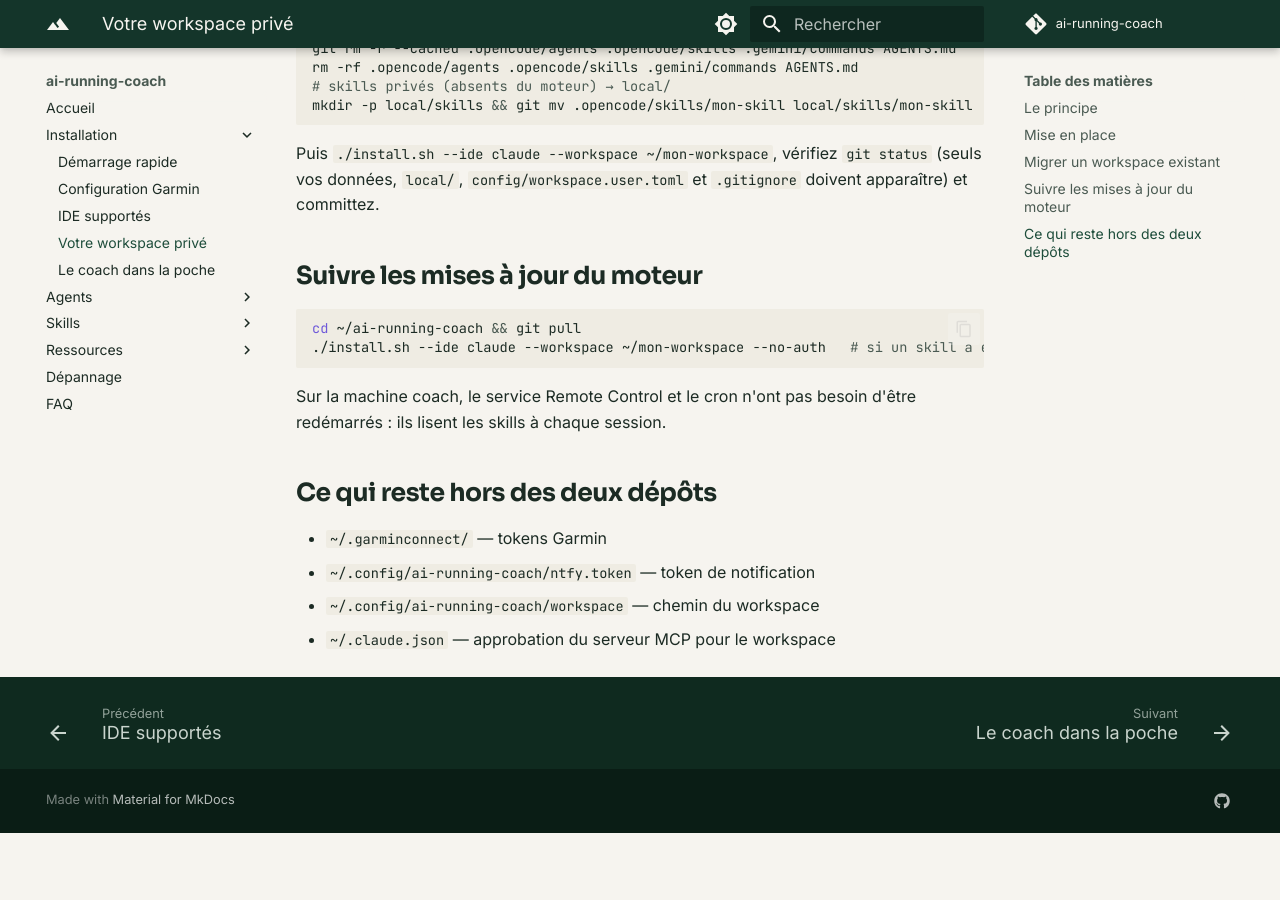
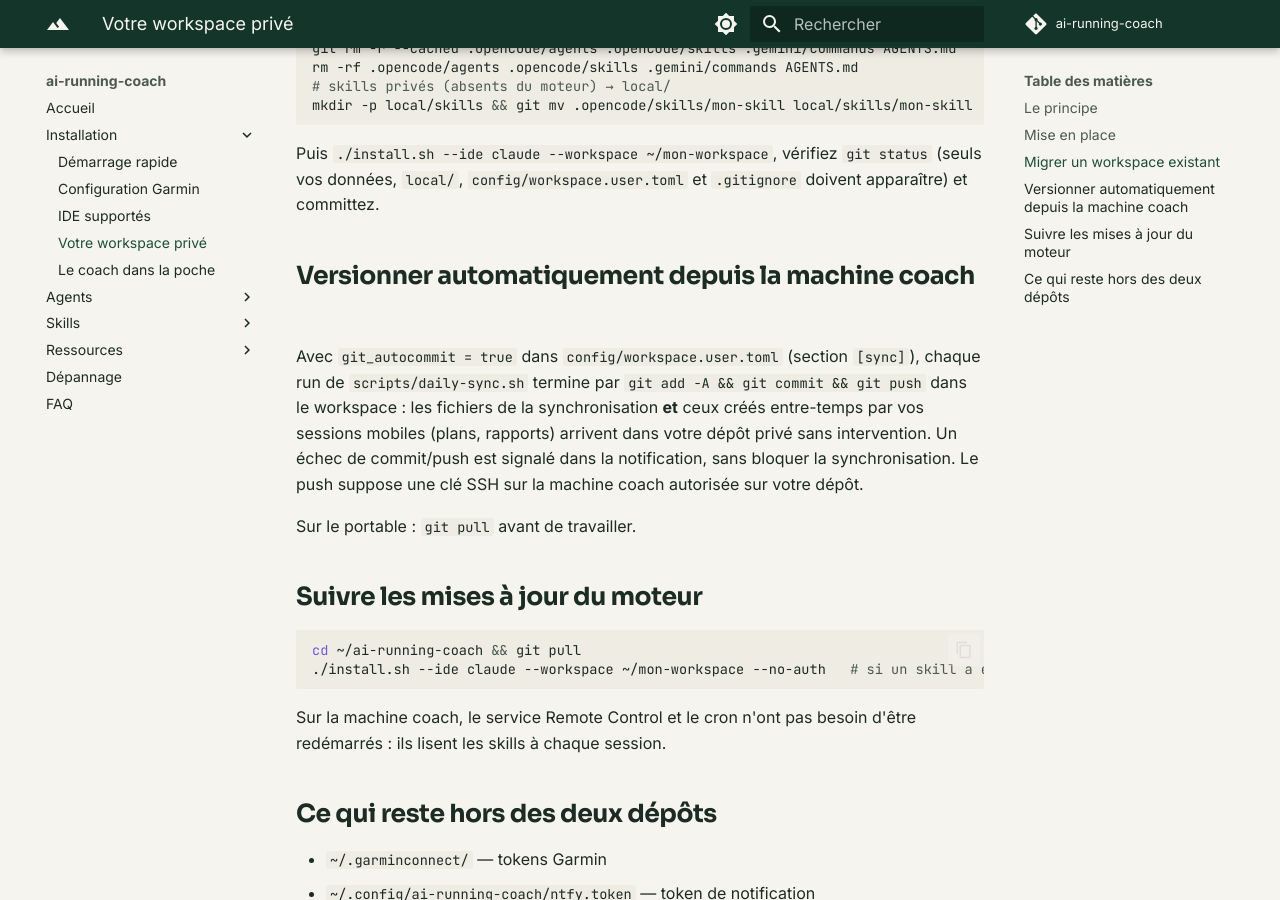
Before and after one commit to mmornati/ai-running-coach, an MkDocs documentation site: the page built from docs/workspace.md, in a window 1280 px wide and 900 px high, scrolled down 1708 px. Built offline with MkDocs 1.6.1 and Material for MkDocs 9.7.7, drawn with Linux system fonts in a browser that asks for light colours; comment, search, counter and statistics services are not loaded; before the commit the page ends 2541 px from its top, so only the background shows below that.

Commit message:
feat(sync): [sync].git_autocommit — versionne le workspace après chaque run
Commit + push du dépôt privé (données de la sync et fichiers créés par les
sessions mobiles) ; un échec est signalé dans la notification sans bloquer.

Co-Authored-By: Claude Opus 5 <noreply@anthropic.com>

````diff
--- a/docs/workspace.md
+++ b/docs/workspace.md
@@ -78,6 +78,17 @@ Puis `./install.sh --ide claude --workspace ~/mon-workspace`, vérifiez `git sta
 vos données, `local/`, `config/workspace.user.toml` et `.gitignore` doivent apparaître) et
 committez.
 
+## Versionner automatiquement depuis la machine coach
+
+Avec `git_autocommit = true` dans `config/workspace.user.toml` (section `[sync]`), chaque
+run de `scripts/daily-sync.sh` termine par `git add -A && git commit && git push` dans le
+workspace : les fichiers de la synchronisation **et** ceux créés entre-temps par vos sessions
+mobiles (plans, rapports) arrivent dans votre dépôt privé sans intervention. Un échec de
+commit/push est signalé dans la notification, sans bloquer la synchronisation. Le push
+suppose une clé SSH sur la machine coach autorisée sur votre dépôt.
+
+Sur le portable : `git pull` avant de travailler.
+
 ## Suivre les mises à jour du moteur
 
 ```bash
````
Also changed, not shown: 2 other files.
